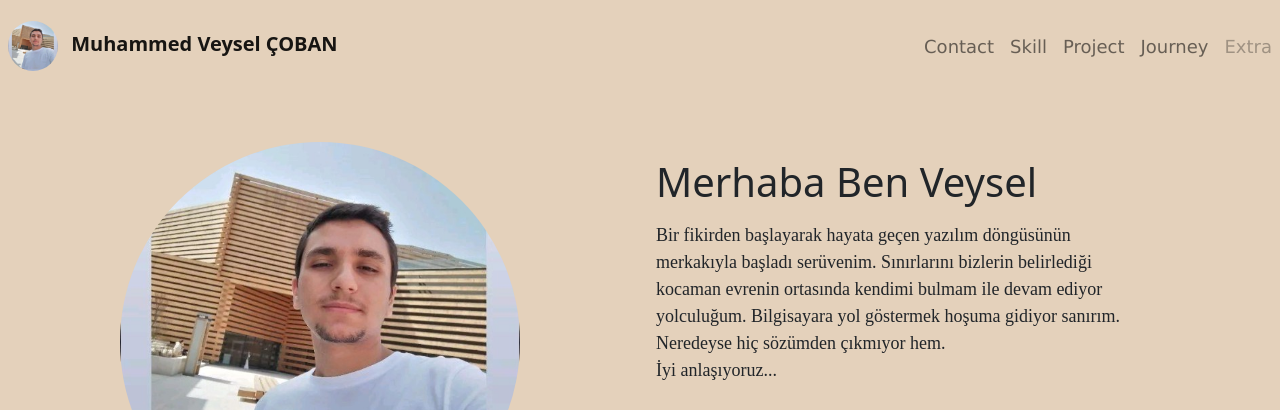
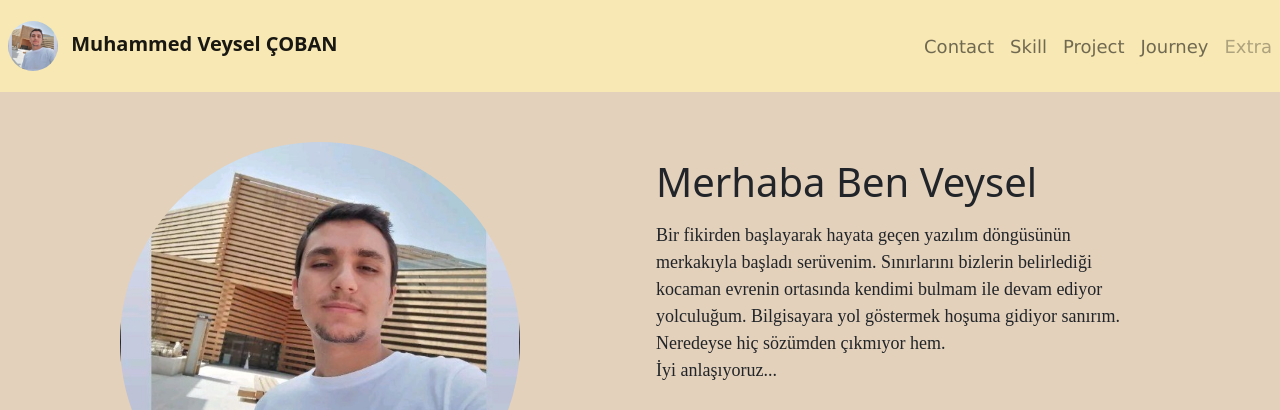
Before and after one commit to vyslcbn/vyslcbn.github.io, a plain HTML site: page index.html in a window 1280 px wide. Shown: the top 410 px of the page. Drawn offline with nearby package versions, Linux system fonts and the light colour scheme.

Commit message:
Update index.html

```diff
--- a/index.html
+++ b/index.html
@@ -14,7 +14,7 @@
     <div>
         <!-- Navbar Start -->
         <section id="nav">
-            <nav style="background-color: ##0b4368;" id="navigasyon"
+            <nav style="background-color: rgb(248, 232, 179);" id="navigasyon"
                 class="navbar navbar-expand-sm navbar-light justify-content-center ">
 
                 <a class="navbar-brand fw-bolder" href="#" style="text-align:center;">
```
